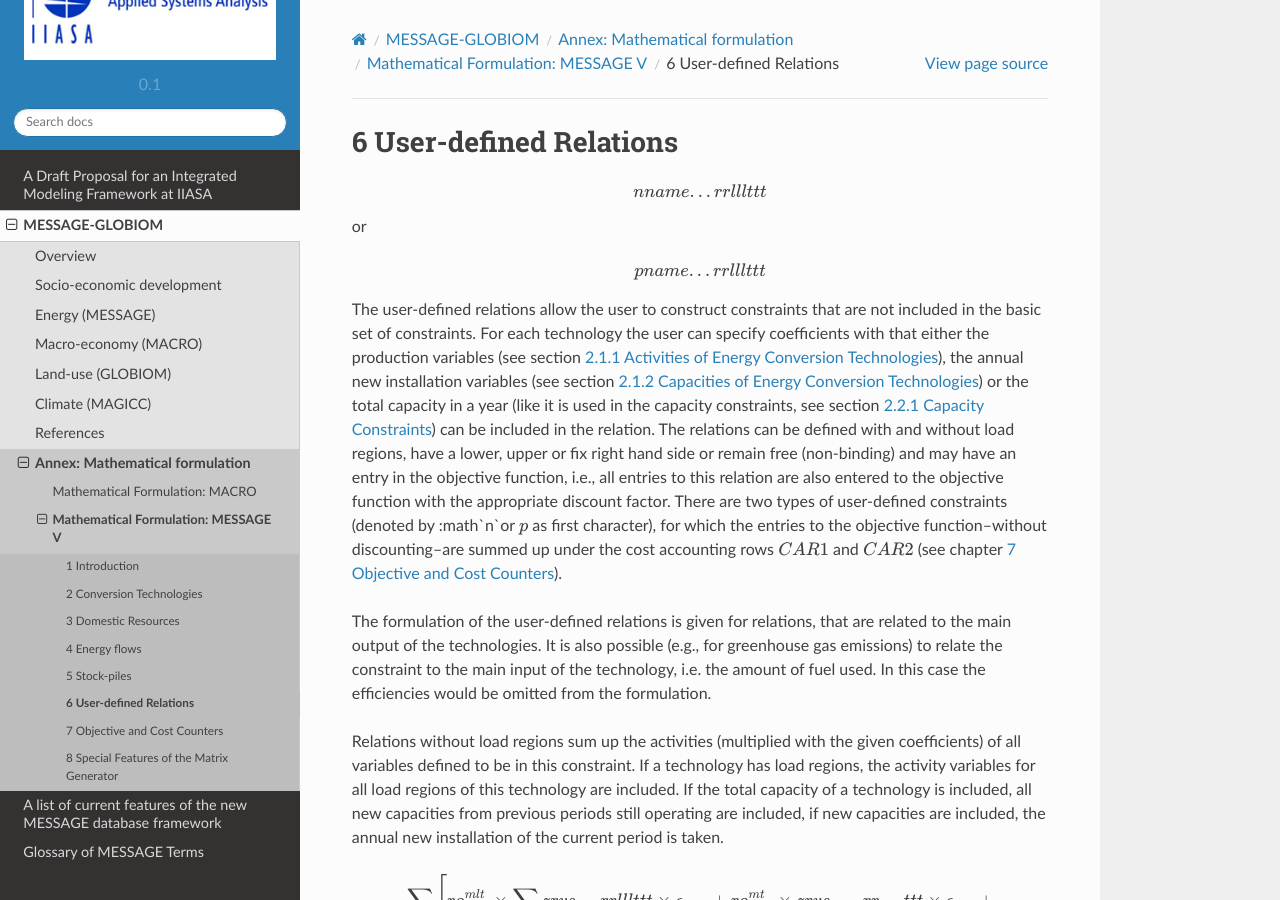
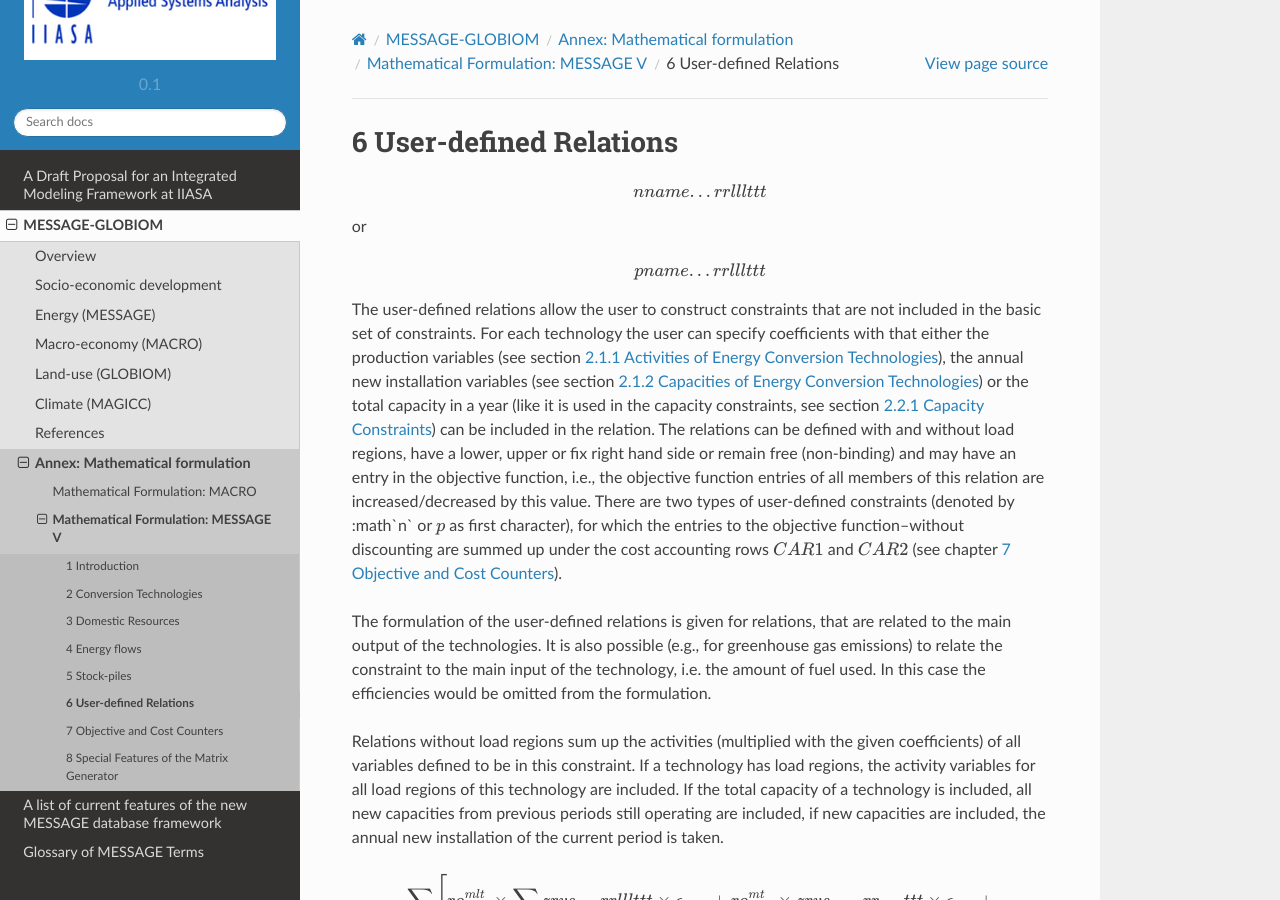
Before and after one commit to iiasa/message_doc, a Sphinx documentation site: the page built from source/message_globiom/annex/message/6_user-defined_relations.rst, in a window 1280 px wide and 900 px high. Built offline with Sphinx 7.4.7 and the Read the Docs theme 2.0.0, drawn with Linux system fonts in a browser that asks for light colours; pages that are not in the unit, such as notebooks, are missing from menus.

Commit message:
Update 6_user-defined_relations.rst

```diff
--- a/source/message_globiom/annex/message/6_user-defined_relations.rst
+++ b/source/message_globiom/annex/message/6_user-defined_relations.rst
@@ -9,7 +9,7 @@ or
 .. math::
    pname...rrlllttt
 
-The user-defined relations allow the user to construct constraints that are not included in the basic set of constraints. For each technology  the user can specify coefficients with that either the production variables (see section :ref:`activitiesECT`), the annual new installation variables (see section :ref:`capacititesECT`) or the total capacity in a year (like it is used in the capacity constraints, see section :ref:`capacityconstr`) can be included in the relation. The relations can be defined with and without load regions, have a lower, upper or fix right hand side or remain free (non-binding) and may have an entry in the objective function, i.e., all entries to this relation are also entered to the objective function with the appropriate discount factor. There are two types of user-defined constraints (denoted by :math`n`or :math:`p` as first character), for which the entries to the objective function–without discounting–are summed up under the cost accounting rows :math:`CAR1` and :math:`CAR2` (see chapter :ref:`objectivecostcounters`).
+The user-defined relations allow the user to construct constraints that are not included in the basic set of constraints. For each technology  the user can specify coefficients with that either the production variables (see section :ref:`activitiesECT`), the annual new installation variables (see section :ref:`capacititesECT`) or the total capacity in a year (like it is used in the capacity constraints, see section :ref:`capacityconstr`) can be included in the relation. The relations can be defined with and without load regions, have a lower, upper or fix right hand side or remain free (non-binding) and may have an entry in the objective function, i.e., the objective function entries of all members of this relation are increased/decreased by this value. There are two types of user-defined constraints (denoted by :math`n` or :math:`p` as first character), for which the entries to the objective function–without discounting are summed up under the cost accounting rows :math:`CAR1` and :math:`CAR2` (see chapter :ref:`objectivecostcounters`).
 
 The formulation of the user-defined relations is given for relations, that are related to the main output of the technologies. It is also possible (e.g., for greenhouse gas emissions) to relate the constraint to the main input of the technology, i.e. the amount of fuel used. In this case the efficiencies would be omitted from the formulation.
 
```
Also changed, not shown: other parts of source/message_globiom/annex/message/6_user-defined_relations.rst (+1 -1 lines).
